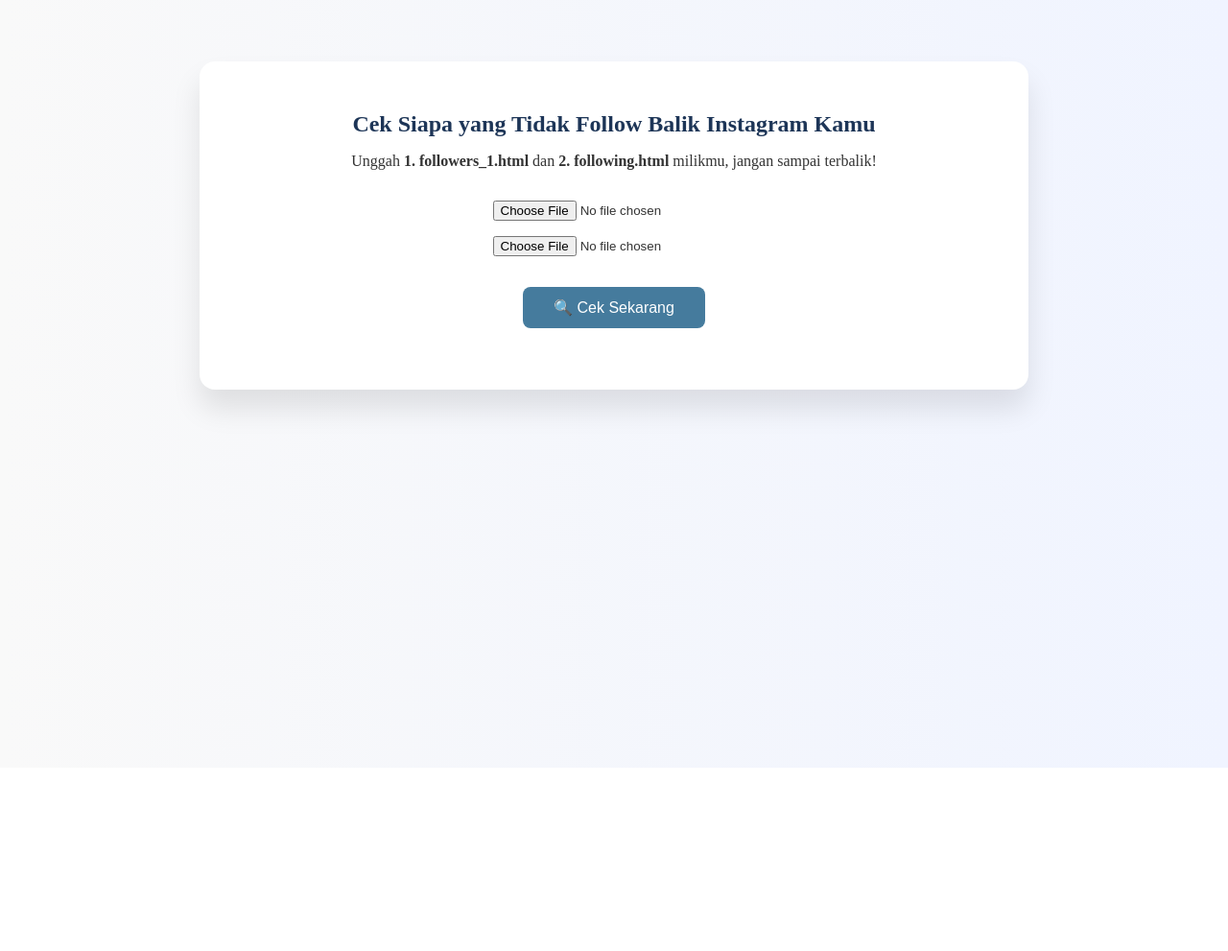
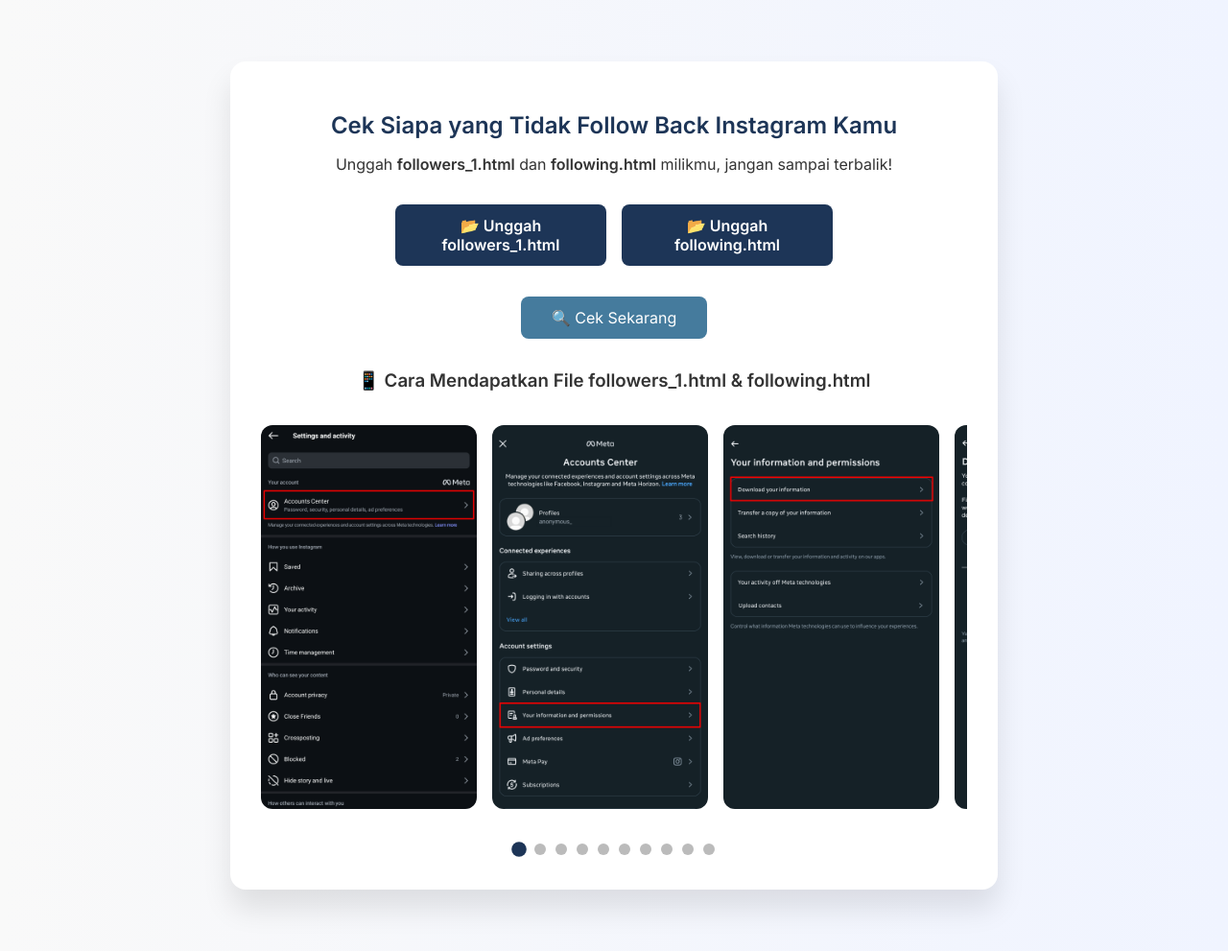
Before and after one commit to demile02/igchecker, a plain HTML site: page index.html in a window 1280 px wide. Shown: the whole page at 96% size. Before the commit the page ends 800 px from the top, so only its background shows below. Drawn offline with Linux system fonts and the light colour scheme.

Commit message:
update 5

```diff
--- a/index.html
+++ b/index.html
@@ -6,16 +6,42 @@
   <title>Instagram Unfollowers Checker</title>
   <link href="https://fonts.googleapis.com/css2?family=Inter:wght@400;600&display=swap" rel="stylesheet">
   <link rel="stylesheet" href="style.css">
+
 </head>
 <body>
-  <script src="script.js"></script>
   <div class="container">
-    <h2>Cek Siapa yang Tidak Follow Balik Instagram Kamu</h2>
-    <p>Unggah <strong>1. followers_1.html</strong> dan <strong>2. following.html</strong> milikmu, jangan sampai terbalik!</p>
-    <input type="file" id="followersFile" accept=".html" />
-    <input type="file" id="followingFile" accept=".html" />
+    <h2>Cek Siapa yang Tidak Follow Back Instagram Kamu</h2>
+    <p>Unggah <strong>followers_1.html</strong> dan <strong>following.html</strong> milikmu, jangan sampai terbalik!</p>
+
+    <div class="upload-group">
+    <label for="followersFile" class="upload-btn" id="followersLabel">📂 Unggah followers_1.html</label>
+    <input type="file" id="followersFile" accept=".html" hidden />
+    <label for="followingFile" class="upload-btn" id="followingLabel">📂 Unggah following.html</label>
+    <input type="file" id="followingFile" accept=".html" hidden />
+    <!--input type="file" id="followersFile" accept=".html" />
+    <input type="file" id="followingFile" accept=".html" /-->
+    </div>
     <button onclick="processFiles()">🔍 Cek Sekarang</button>
     <div id="result"></div>
+    <div class="tutorial-section" id="tutorial">
+      <h3 style="text-align:center;">📱 Cara Mendapatkan File <strong>followers_1.html</strong> & <strong>following.html</strong></h3>
+      <div class="carousel-container">
+        <div class="carousel" id="carousel">
+        <img src="img/1.png" alt="Tutorial 1">
+        <img src="img/2.png" alt="Tutorial 2">
+        <img src="img/3.png" alt="Tutorial 3">
+        <img src="img/4.png" alt="Tutorial 4">
+        <img src="img/5.png" alt="Tutorial 5">
+        <img src="img/6.png" alt="Tutorial 6">
+        <img src="img/7.png" alt="Tutorial 7">
+        <img src="img/8.png" alt="Tutorial 8">
+        <img src="img/9.png" alt="Tutorial 9">
+        <img src="img/10.png" alt="Tutorial 10">
+        </div>
+        <div class="dots" id="dots"></div>
+      </div>
+    </div>
   </div>
+  <script src="script.js"></script>
 </body>
 </html>
--- a/script.js
+++ b/script.js
@@ -1,3 +1,32 @@
+
+      document.getElementById("followersFile").addEventListener("change", function () {
+        if (this.files.length > 0) {
+          const label = document.getElementById("followersLabel");
+          label.classList.add("success");
+          label.innerHTML = "✅ followers_1.html terpilih";
+        }
+      });
+
+      document.getElementById("followingFile").addEventListener("change", function () {
+        if (this.files.length > 0) {
+          const label = document.getElementById("followingLabel");
+          label.classList.add("success");
+          label.innerHTML = "✅ following.html terpilih";
+        }
+      });
+
+      function resetUploadButtons() {
+        const followersLabel = document.getElementById("followersLabel");
+        const followingLabel = document.getElementById("followingLabel");
+
+        followersLabel.classList.remove("success");
+        followersLabel.innerHTML = "📂 Unggah followers_1.html";
+        followingLabel.classList.remove("success");
+        followingLabel.innerHTML = "📂 Unggah following.html";
+
+        document.getElementById("followersFile").value = "";
+        document.getElementById("followingFile").value = "";
+      }
 
       let followersList = [];
       let followingList = [];
@@ -18,6 +47,10 @@
           alert("Mohon unggah kedua file terlebih dahulu.");
           return;
         }
+
+        resetUploadButtons();
+
+        document.getElementById("tutorial").style.display = "none";
 
         Promise.all([
           followersFile.text(),
@@ -40,3 +73,39 @@
           document.getElementById("result").innerHTML = html;
         });
       }
+
+    window.onload = () => {
+      const carousel = document.getElementById("carousel");
+      const images = carousel.querySelectorAll("img");
+      const dotsContainer = document.getElementById("dots");
+
+      images.forEach((_, i) => {
+        const dot = document.createElement("span");
+        dot.className = "dot";
+        if (i === 0) dot.classList.add("active");
+        dotsContainer.appendChild(dot);
+      });
+
+      carousel.addEventListener("scroll", () => {
+        const scrollPos = carousel.scrollLeft;
+        const slideWidth = images[0].offsetWidth + 16; // 16px gap
+        const maxIndex = images.length - 1;
+
+        let rawIndex = scrollPos / slideWidth;
+        let index = Math.floor(rawIndex);
+
+        if (rawIndex - index >= 0.4) {
+          index++;
+        }
+
+      // 🛡️ Extra safety: kalau sudah mendekati ujung, pastikan tidak melebihi maxIndex
+        if (scrollPos >= carousel.scrollWidth - carousel.clientWidth - 5) {
+          index = maxIndex;
+        }
+
+      // Update dot
+        document.querySelectorAll(".dot").forEach((dot, i) => {
+          dot.classList.toggle("active", i === index);
+        });
+      });
+    };
--- a/style.css
+++ b/style.css
@@ -1,5 +1,3 @@
-
-  <style>
     * {
       box-sizing: border-box;
       font-family: 'Inter', sans-serif;
@@ -27,9 +25,30 @@
       text-align: center;
       margin-bottom: 2rem;
     }
-    input[type="file"] {
-      display: block;
-      margin: 1rem auto;
+    .upload-group {
+      display: flex;
+      justify-content: center;
+      gap: 1rem; /* jarak antar tombol */
+      flex-wrap: wrap; /* agar tetap rapi di layar kecil */
+    }
+    .upload-btn {
+      flex: 0 0 auto;               /* Jangan paksa tombol melebar */
+      width: 220px;                 /* Tetapkan lebar tetap */
+      max-width: 100%;              /* Aman untuk layar kecil */
+      text-align: center;
+      padding: 0.75rem 1.25rem;
+      background-color: #1d3557;
+      color: white;
+      border-radius: 8px;
+      cursor: pointer;
+      transition: background 0.3s ease;
+      font-weight: 600;
+    }
+    .upload-btn:hover {
+      background-color: #2a4b7c;
+    }
+    .upload-btn.success {
+      background-color: #2ecc71 !important; /* Hijau */
     }
     button {
       display: block;
@@ -69,4 +88,42 @@
     a:hover {
       text-decoration: underline;
     }
-  </style>
+    .tutorial-section {
+      margin-top: 2rem;
+    }
+    .carousel-container {
+      overflow: hidden;
+    }
+    .carousel {
+      display: flex;
+      overflow-x: auto;
+      scroll-behavior: smooth;
+      scroll-snap-type: x mandatory;
+      gap: 1rem;
+      padding: 1rem 0;
+      scroll-behavior: smooth;
+    }
+    .carousel img {
+      height: 400px;
+      border-radius: 12px;
+      scroll-snap-align: center;
+      flex-shrink: 0;
+    }
+    .dots {
+      text-align: center;
+      margin-top: 1rem;
+    }
+    .dot {
+      height: 12px;
+      width: 12px;
+      margin: 0 5px;
+      background-color: #bbb;
+      border-radius: 50%;
+      display: inline-block;
+      transition: background-color 0.3s ease, transform 0.3s ease;
+      transform: scale(1);
+    }
+    .dot.active {
+      background-color: #1d3557;
+      transform: scale(1.3);
+    }
```
Also changed, not shown: img/1.png (added), img/10.png (added), img/11.png (added), img/2.png (added), img/3.png (added), img/4.png (added), img/5.png (added), img/6.png (added), img/7.png (added), img/8.png (added), img/9.png (added). Lines whose indentation alone changed are shown as unchanged.
